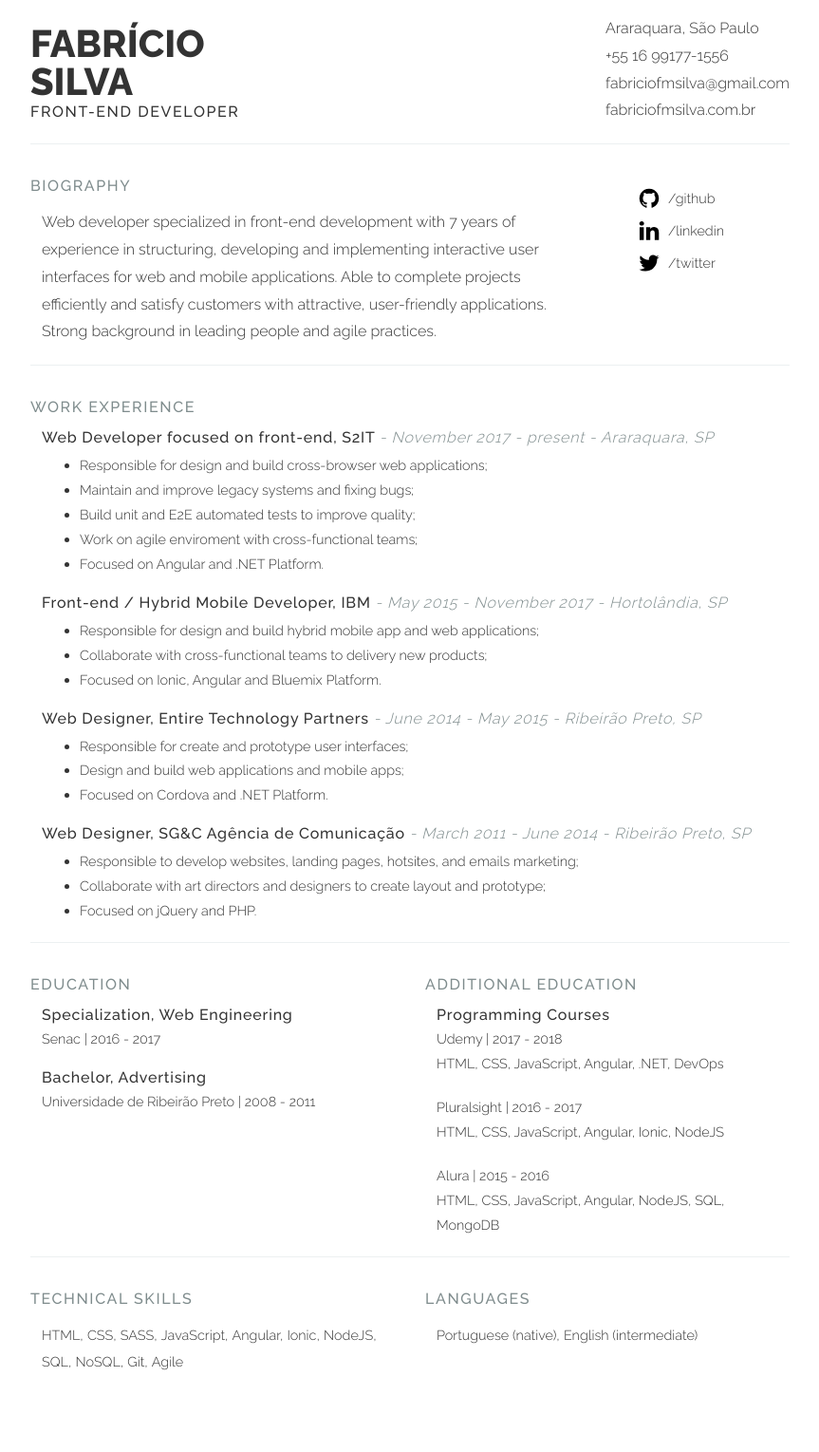
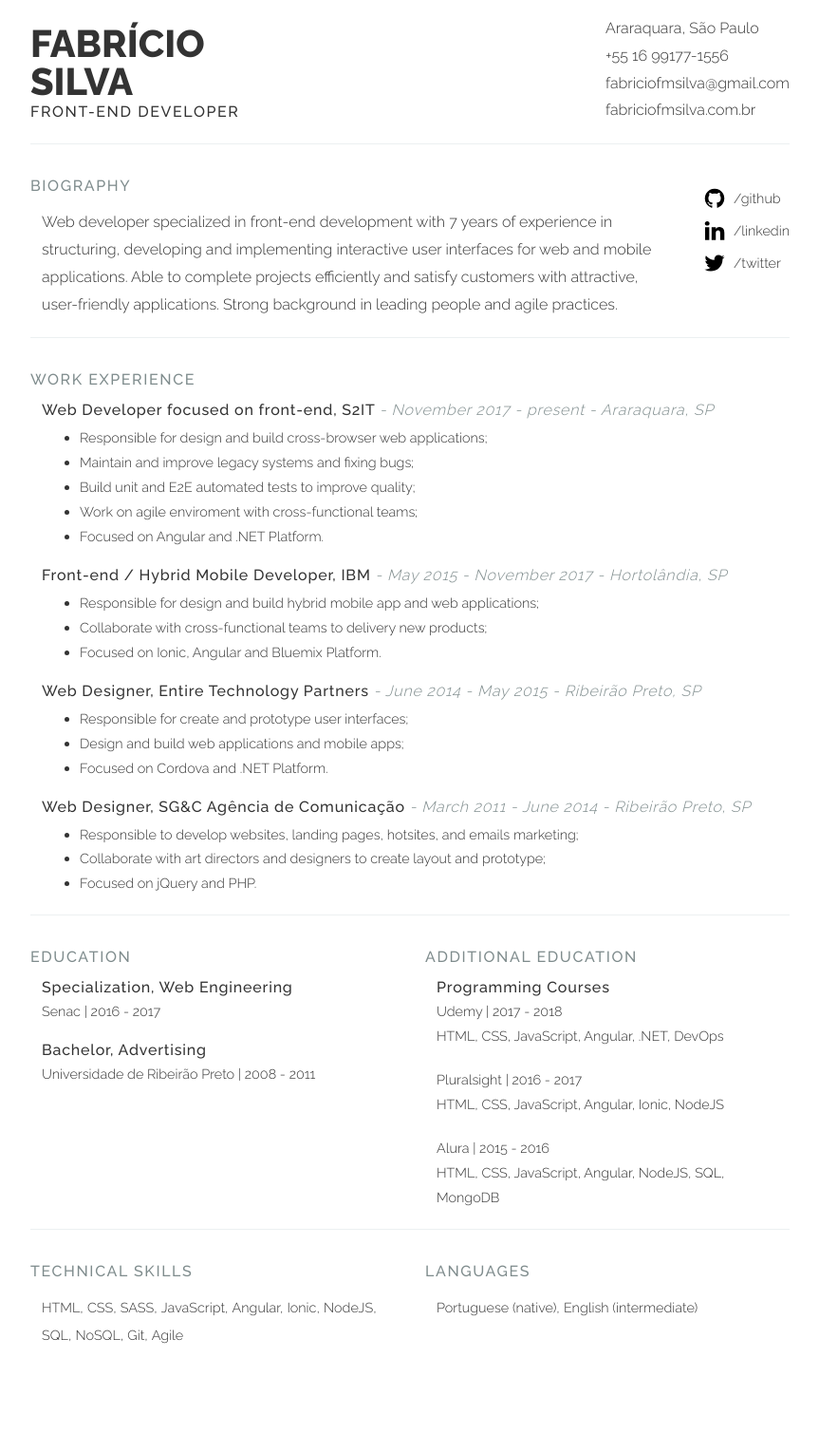
Before and after one commit to fabriciofmsilva/fabriciofmsilva.github.io, a Jekyll site: the page resume/index.html, which Jekyll copies as it is, in a window 1280 px wide. Shown: the whole page at 95% size, without its empty margins (208-1071 px from the left). Built offline with Jekyll 4.4.1, drawn with Linux system fonts in a browser that asks for light colours; after the commit the page ends 1500 px from its top, so only the background shows below that.

Commit message:
Update index.html

```diff
--- a/resume/index.html
+++ b/resume/index.html
@@ -43,7 +43,7 @@
 
   <section class="entry biography">
     <div class="row">
-      <div class="col-two-third">
+      <div style="margin-right: 3rem;">
         <h2>Biography</h2>
         <p class="text">Web developer specialized in front-end development with 7 years of experience in structuring, developing and implementing interactive user interfaces for web and mobile applications. Able to complete projects efficiently and satisfy customers with attractive, user-friendly applications. Strong background in leading people and agile practices.</p>
       </div>
```
